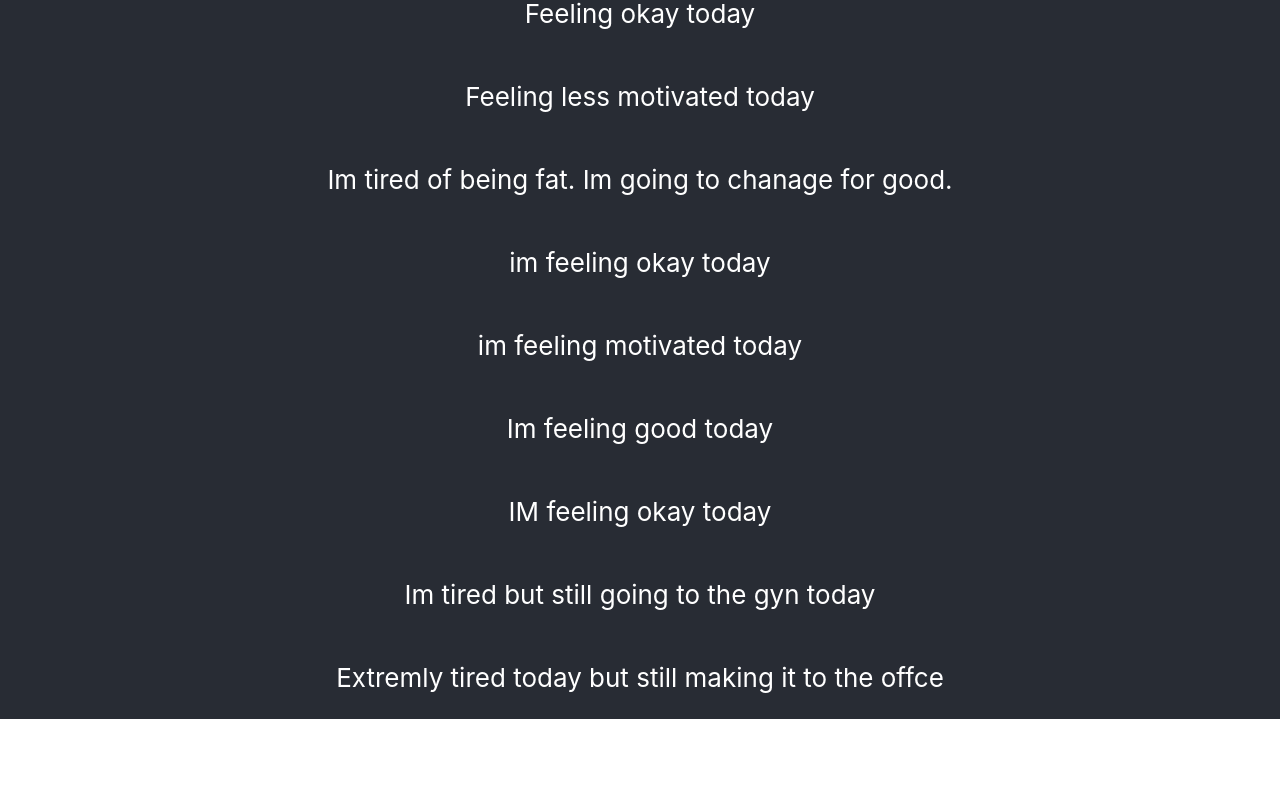
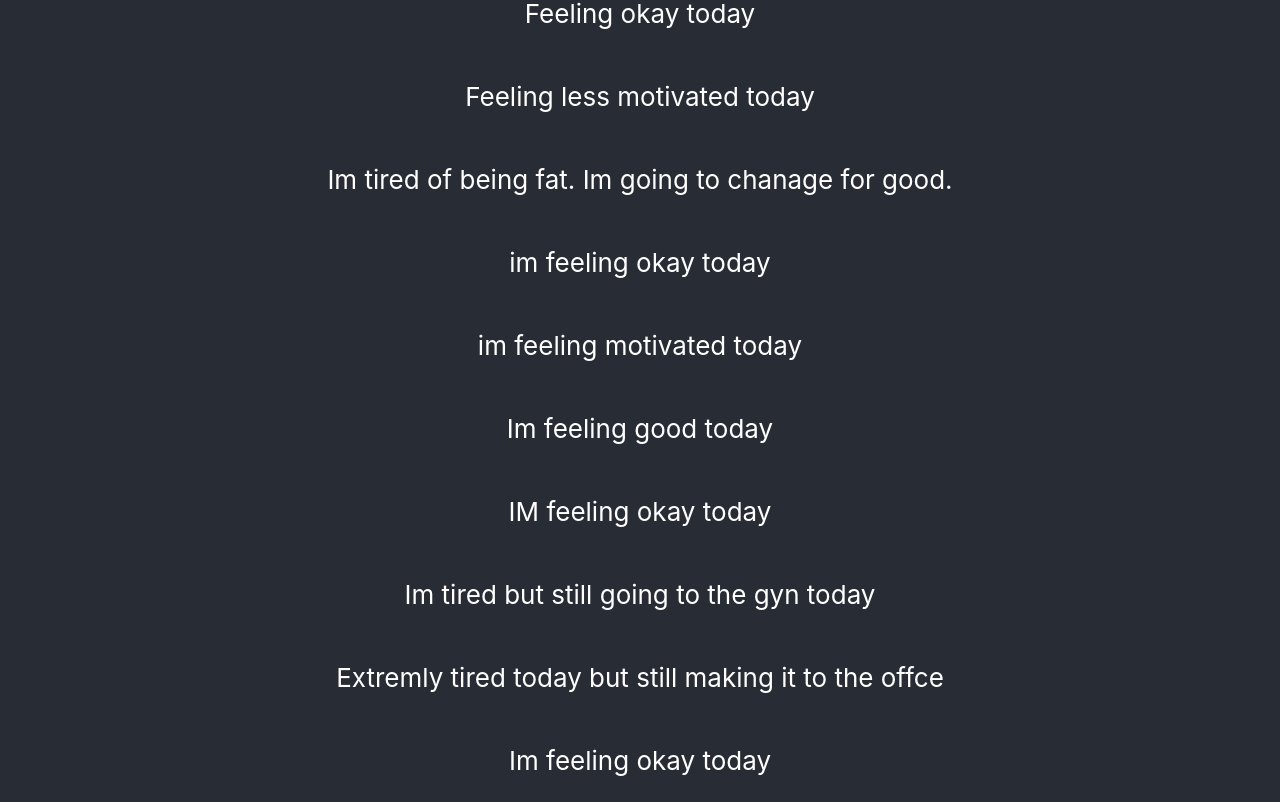
Before and after one commit to tyler-ray90/testing-05-18, a React (Create React App) app: page / in a window 1280 px wide. Shown: the part 3075-3877 px from the top of the page. Before the commit the page ends 3794 px from the top, so only its background shows below. Built offline with nearby package versions, Linux system fonts and the light colour scheme.

Commit message:
new commit

```diff
--- a/src/App.js
+++ b/src/App.js
@@ -55,6 +55,7 @@ function App() {
         <p>IM feeling okay today</p>
         <p>Im tired but still going to the gyn today</p>
         <p>Extremly tired today but still making it to the offce</p>
+        <p>Im feeling okay today</p>
 
       </header>
     </div>
```
